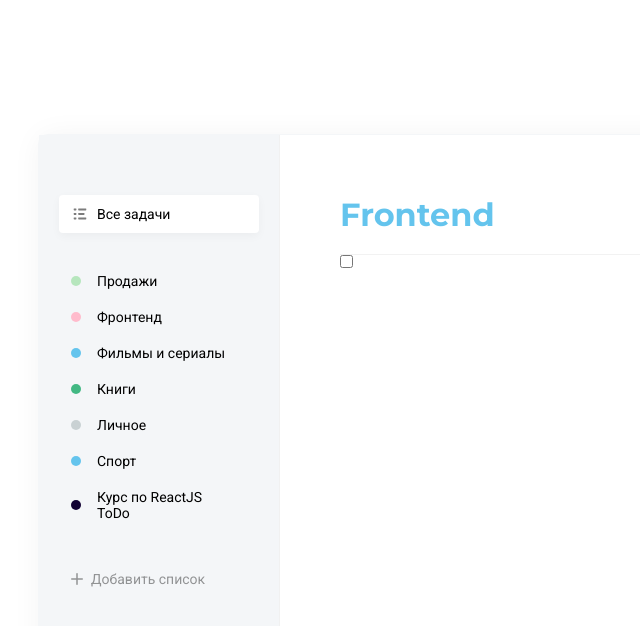
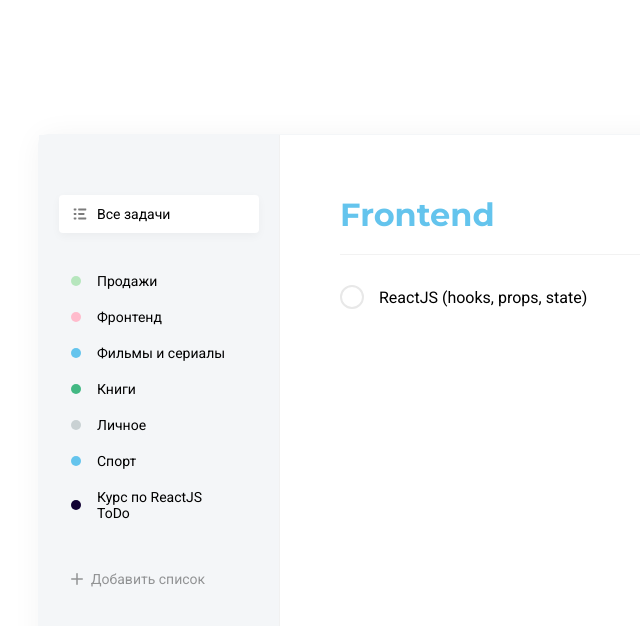
Before and after one commit to levensta/todo-app, a React (Create React App) app: page / in a window 1280 px wide. Shown: the top 626 px of the page, without its empty margins (226-866 px from the left). Built offline with nearby package versions, Linux system fonts and the light colour scheme.

Commit message:
update Task component

```diff
--- a/package.json
+++ b/package.json
@@ -10,6 +10,7 @@
     "react": "^17.0.2",
     "react-dom": "^17.0.2",
     "react-scripts": "4.0.3",
+    "sass": "^1.43.4",
     "web-vitals": "^1.1.2"
   },
   "scripts": {
--- a/src/components/List/List.scss
+++ b/src/components/List/List.scss
@@ -15,6 +15,7 @@
 		align-items: center;
 		padding: 10px 12px;
 		cursor: pointer;
+		transition: background-color 0.15s ease-in-out;
 
 		// $self - это класс родителя, соответственно здесь
 		// li находит в себе __remove-icon
@@ -24,6 +25,7 @@
 
 		#{$self}__remove-icon {
 			opacity: 0;
+			transition: opacity 0.15s ease-in-out;
 
 			&:hover {
 				opacity: 0.8;
--- a/src/components/Tasks/Tasks.scss
+++ b/src/components/Tasks/Tasks.scss
@@ -4,10 +4,9 @@
 		font-weight: bold;
 		font-size: 32px;
 		line-height: 39px;
-		color :#64C4ED;
+		color: #64C4ED;
 		padding-bottom: 20px;
 		border-bottom: 1px solid #f2f2f2;
-	}
 
 		&:hover {
 			img {
@@ -24,11 +23,61 @@
 				opacity: 0.8;
 			}
 		}
+	}
+
+	&__items {
+		margin-top: 30px;
+		&-row {
+			display: flex;
+			align-items: center;
+
+			input {
+				margin-left: 15px;
+				width: 100%;
+				font-size: 16px;
+				border: 0;
+			}
+		}
+	}
 
 	.checkbox {
+		input {
+			display: none;
+		}
 
-		.input {
-			display: none;
+		svg {
+			transition: opacity 0.15s ease-in-out;
+			path {
+				stroke: #f2f2f2;
+			}
+		}
+
+		// сосдений элемент input справа,
+		// при условии, что чекбокс нажат
+		input:checked + label {
+			transition: opacity 0.15s ease-in-out;
+			background-color: #4DD599;
+			border-color: #4DD599;
+
+			svg {
+				opacity: 1;
+				path {
+					stroke: #fff;
+				}
+			}
+		}
+
+		&:hover {
+			label {
+				background-color: #f2f2f2;
+				border-color: #f2f2f2;
+				svg {
+					opacity: 1;
+					path {
+						stroke: #b2b2b2;
+					}
+				}
+			}
 		}
 
 		label {
@@ -40,18 +89,12 @@
 			border-radius: 30px;
 			width: 20px;
 			height: 20px;
+			transition: background-color 0.15s ease-in-out,
+				border-color 0.15s ease-in-out;
 
 			svg {
-				position: relative;
-				left: 1px;
-			}
-		}
-
-		// сосдений элемент input справа,
-		// при условии, что чекбокс нажат
-		input:checked + label {
-			background-color: #4DD599;
-			border-color: #4DD599;
+				opacity: 0;
 			}
 		}
 	}
+}
--- a/src/components/Tasks/index.jsx
+++ b/src/components/Tasks/index.jsx
@@ -6,21 +6,23 @@ import "./Tasks.scss";
 const Tasks = () => {
 	return (
 		<div className="tasks">
-			<h2 className={"tasks__title"}>
+			<h2 className="tasks__title">
 				Frontend
 				<img src={editSvg} alt="edit icon" />
 			</h2>
-			<div className="task__items">
-				{/* имитация чекбокса на отдельный элемент */}
+			<div className="tasks__items">
+				<div className="tasks__items-row">
 					<div className="checkbox">
 						<input id="check" type="checkbox"/>
-				</div>
 						<label htmlFor="check" >
 							<svg width="11" height="8" viewBox="0 0 11 8" fill="none" xmlns="http://www.w3.org/2000/svg">
 								<path d="M9.29999 1.20001L3.79999 6.70001L1.29999 4.20001" stroke="white" stroke-width="1.5" stroke-linecap="round" stroke-linejoin="round"/>
 							</svg>
 						</label>
 					</div>
+					<input value="ReactJS (hooks, props, state)" />
+				</div>
+			</div>
 		</div>
 	);
 }
```
Also changed, not shown: 1 other file (tests, documents, lock files or other folders). Lines whose indentation alone changed are shown as unchanged.
